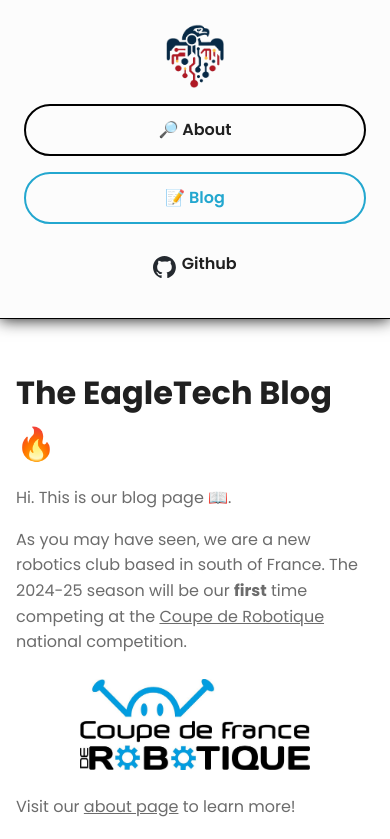
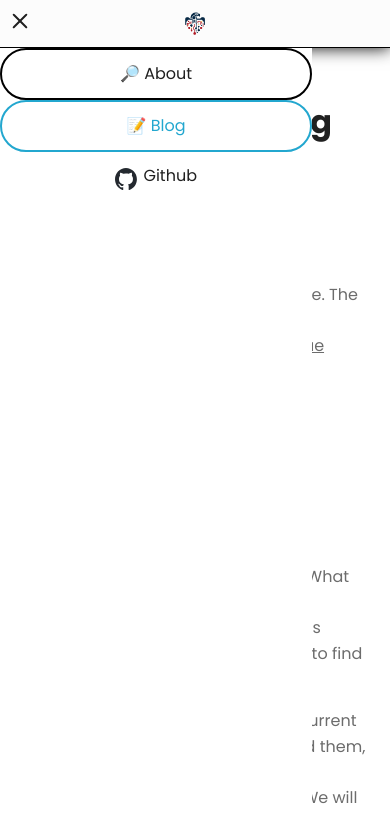
Before and after one commit to Eagletech-robotic/website, a React (Vite) app: page /blog in a window 390 px wide. Shown: the top 839 px of the page. Built offline with nearby package versions, Linux system fonts and the light colour scheme.

Commit message:
Make burger menu for mobile

```diff
--- a/src/Root.tsx
+++ b/src/Root.tsx
@@ -1,13 +1,15 @@
 import { Outlet } from 'react-router-dom'
 import { GlobalStyle } from './styles/commonStyles'
-import { Header } from './components/Header'
+import { DesktopHeader } from './components/DesktopHeader'
+import { MobileHeader } from './components/MobileHeader'
 
 export default function Root() {
     return (
         <>
             <GlobalStyle />
 
-            <Header />
+            <DesktopHeader />
+            <MobileHeader />
 
             <Outlet />
         </>
--- a/src/components/Header/index.tsx
+++ b/src/components/DesktopHeader/index.tsx
@@ -1,19 +1,21 @@
-import { ExternalLinkButton, Links, Logo, NavLinkButton, StyledHeader } from './styles'
+import { ExternalLinkButton, GitHubLogo, Links, LogoLink, LogoImage, NavLinkButton, StyledHeader, Logo } from './styles'
 import githubLogo from '/images/github-mark.svg'
 import logo from '/logo.png'
 
-export function Header(): JSX.Element {
+export function DesktopHeader(): JSX.Element {
     return (
         <StyledHeader>
-            <Logo to="/">
-                <img src={logo} />
+            <Logo>
+                <LogoLink to="/">
+                    <LogoImage src={logo} />
+                </LogoLink>
             </Logo>
 
             <Links>
                 <NavLinkButton to="about">🔎 About</NavLinkButton>
                 <NavLinkButton to="blog">📝 Blog</NavLinkButton>
                 <ExternalLinkButton href="https://github.com/Eagletech-robotic">
-                    <img src={githubLogo} />
+                    <GitHubLogo src={githubLogo} />
                     Github
                 </ExternalLinkButton>
             </Links>
--- /dev/null
+++ b/src/components/DesktopHeader/styles.ts
@@ -0,0 +1,104 @@
+import { NavLink } from 'react-router-dom'
+import styled, { css } from 'styled-components'
+import { breakpoints, colors, hoverTransitionTimingFunction, mixin, zIndices } from '../../styles/commonStyles'
+
+export const StyledHeader = styled.div`
+    position: sticky;
+    top: 0;
+    height: 6rem;
+    z-index: ${zIndices.header};
+
+    display: flex;
+    justify-content: space-evenly;
+    flex-direction: row;
+    overflow: hidden;
+    gap: 1rem;
+
+    background-color: ${colors.backgroundHeader};
+    box-shadow: 0px 1px 15px 0px;
+    border-bottom: 1px solid black;
+    font-weight: 600;
+
+    @media not (min-width: ${breakpoints.desktop}) {
+        display: none;
+    }
+`
+
+const linkStyles = css`
+    text-align: center;
+    align-content: center;
+
+    text-decoration: none;
+    cursor: pointer;
+    font-size: 1rem;
+
+    transition: 0.3s ${hoverTransitionTimingFunction};
+
+    &:hover {
+        transform: scale(1.15);
+    }
+`
+
+export const Logo = styled.div`
+    flex-grow: 1;
+    ${mixin.centerElement};
+`
+
+export const LogoLink = styled(NavLink)`
+    ${linkStyles};
+    height: 100%;
+    padding: 0.75rem 3rem;
+`
+
+export const LogoImage = styled.img`
+    height: 100%;
+    width: auto;
+`
+
+export const Links = styled.div`
+    flex-grow: 2;
+    display: flex;
+    justify-content: space-evenly;
+    align-items: center;
+    flex-direction: row;
+    gap: 1rem;
+`
+
+const buttonStyles = css`
+    ${linkStyles};
+    padding: 1rem 3rem;
+`
+
+export const NavLinkButton = styled(NavLink)`
+    ${buttonStyles}
+
+    border: 2px solid black;
+    border-radius: 2rem;
+
+    &.active {
+        border-color: ${colors.primary};
+        color: ${colors.primary};
+    }
+
+    &:hover {
+        border-color: ${colors.primary};
+        color: ${colors.primary};
+    }
+`
+
+export const ExternalLinkButton = styled.a`
+    ${buttonStyles}
+
+    display: flex;
+    border: none;
+    gap: 6px;
+
+    justify-content: center;
+    align-items: center;
+`
+
+export const GitHubLogo = styled.img`
+    align-self: center;
+    width: 1.4rem;
+    height: auto;
+`
--- a/src/components/Header/styles.ts
+++ /dev/null
@@ -1,109 +0,0 @@
-import { NavLink } from 'react-router-dom'
-import styled, { css } from 'styled-components'
-import { breakpoints, hoverTransitionTimingFunction, primaryColor } from '../../styles/commonStyles'
-
-export const StyledHeader = styled.div`
-    position: sticky;
-    display: flex;
-    justify-content: space-evenly;
-    flex-direction: column;
-    top: 0;
-    z-index: 999;
-
-    overflow: hidden;
-    padding: 1.5rem;
-    gap: 1rem;
-
-    background-color: #fcfcfc;
-    box-shadow: 0px 1px 15px 0px;
-    border-bottom: 1px solid black;
-    font-weight: 600;
-
-    @media (min-width: ${breakpoints.tablet}) {
-        flex-direction: row;
-    }
-`
-
-const linkButtonStyles = css`
-    padding: 1rem 3rem;
-
-    text-align: center;
-    align-content: center;
-
-    text-decoration: none;
-    cursor: pointer;
-    font-size: 1rem;
-
-    transition: 0.3s ${hoverTransitionTimingFunction};
-
-    @media (min-width: ${breakpoints.tablet}) {
-        &:hover {
-            transform: scale(1.15);
-        }
-    }
-`
-
-export const Logo = styled(NavLink)`
-    ${linkButtonStyles}
-
-    display: flex;
-    justify-content: center;
-    align-items: center;
-    flex-grow: 1;
-    padding: 0;
-
-    img {
-        height: 4rem;
-        width: auto;
-    }
-`
-
-export const Links = styled.div`
-    display: flex;
-    justify-content: space-evenly;
-    flex-direction: column;
-    flex-grow: 2;
-
-    gap: 1rem;
-
-    @media (min-width: ${breakpoints.tablet}) {
-        flex-direction: row;
-    }
-`
-
-export const NavLinkButton = styled(NavLink)`
-    ${linkButtonStyles}
-
-    border: 2px solid black;
-    border-radius: 2rem;
-
-    &.active {
-        border-color: ${primaryColor};
-        color: ${primaryColor};
-    }
-
-    &:hover {
-        border-color: ${primaryColor};
-        color: ${primaryColor};
-    }
-`
-
-export const ExternalLinkButton = styled.a`
-    ${linkButtonStyles}
-
-    display: flex;
-    border: none;
-    gap: 6px;
-
-    justify-content: center;
-
-    img {
-        align-self: center;
-        width: 1.4rem;
-        height: auto;
-    }
-
-    @media (min-width: ${breakpoints.tablet}) {
-        align-items: center;
-    }
-`
--- /dev/null
+++ b/src/components/MobileHeader/BurgerIcon.tsx
@@ -0,0 +1,44 @@
+import styled from 'styled-components'
+
+const MenuIcon = styled.div`
+    width: 24px;
+    height: 24px;
+    cursor: pointer;
+`
+
+const Line = styled.rect<{ open: boolean }>`
+    transition: transform 0.3s ease, opacity 0.3s ease;
+    fill: currentColor;
+
+    &:nth-child(1) {
+        transform-origin: 12px 7px;
+        transform: ${({ open }) => (open ? 'translateY(6px) rotate(45deg)' : 'none')};
+    }
+
+    &:nth-child(2) {
+        opacity: ${({ open }) => (open ? '0' : '1')};
+    }
+
+    &:nth-child(3) {
+        transform-origin: 12px 19px;
+        transform: ${({ open }) => (open ? 'translateY(-6px) rotate(-45deg)' : 'none')};
+    }
+`
+
+interface BurgerIconProps {
+    open: boolean
+    onClick: () => void
+    className: string
+}
+
+export default function BurgerIcon({ open, onClick, className }: BurgerIconProps) {
+    return (
+        <MenuIcon onClick={onClick} className={className}>
+            <svg width="24" height="24" viewBox="0 0 24 24" fill="none" xmlns="http://www.w3.org/2000/svg">
+                <Line open={open} x="2" y="6" rx="1.5" ry="1.5" width="20" height="2" />
+                <Line open={open} x="2" y="12" rx="1.5" ry="1.5" width="20" height="2" />
+                <Line open={open} x="2" y="18" rx="1.5" ry="1.5" width="20" height="2" />
+            </svg>
+        </MenuIcon>
+    )
+}
--- /dev/null
+++ b/src/components/MobileHeader/index.tsx
@@ -0,0 +1,40 @@
+import {
+    ExternalLinkButton,
+    GitHubLogo,
+    LogoLink,
+    LogoImage,
+    NavLinkButton,
+    StyledHeader,
+    Menu,
+    StyledBurgerIcon,
+} from './styles'
+import githubLogo from '/images/github-mark.svg'
+import logo from '/logo.png'
+import * as React from 'react'
+
+export function MobileHeader(): JSX.Element {
+    const [menuVisible, setMenuVisible] = React.useState(true)
+
+    return (
+        <>
+            <StyledHeader>
+                <LogoLink to="/">
+                    <LogoImage src={logo} />
+                </LogoLink>
+
+                <StyledBurgerIcon open={menuVisible} onClick={() => setMenuVisible(!menuVisible)} />
+            </StyledHeader>
+
+            {menuVisible && (
+                <Menu>
+                    <NavLinkButton to="about">🔎 About</NavLinkButton>
+                    <NavLinkButton to="blog">📝 Blog</NavLinkButton>
+                    <ExternalLinkButton href="https://github.com/Eagletech-robotic">
+                        <GitHubLogo src={githubLogo} />
+                        Github
+                    </ExternalLinkButton>
+                </Menu>
+            )}
+        </>
+    )
+}
--- /dev/null
+++ b/src/components/MobileHeader/styles.ts
@@ -0,0 +1,114 @@
+import { NavLink } from 'react-router-dom'
+import styled, { css } from 'styled-components'
+import { breakpoints, colors, mixin, zIndices } from '../../styles/commonStyles'
+import BurgerIcon from './BurgerIcon'
+
+const headerHeight = '3rem'
+
+export const StyledHeader = styled.div`
+    position: sticky;
+    top: 0;
+    height: ${headerHeight};
+    z-index: ${zIndices.header};
+
+    ${mixin.centerElement};
+    position: relative;
+
+    background-color: ${colors.backgroundHeader};
+    box-shadow: 0px 1px 15px 0px;
+    border-bottom: 1px solid black;
+    font-weight: 600;
+
+    @media (min-width: ${breakpoints.desktop}) {
+        display: none;
+    }
+`
+
+export const StyledBurgerIcon = styled(BurgerIcon)`
+    position: absolute;
+    left: 0;
+    top: 0;
+    height: 100%;
+    padding: 0.5rem;
+    padding-right: 1.5rem;
+
+    cursor: pointer;
+`
+
+const linkStyles = css`
+    text-align: center;
+    align-content: center;
+
+    text-decoration: none;
+    cursor: pointer;
+    font-size: 1rem;
+`
+
+export const Logo = styled.div`
+    flex-grow: 1;
+    display: flex;
+    justify-content: center;
+    align-items: center;
+`
+
+export const LogoLink = styled(NavLink)`
+    ${linkStyles};
+    height: 100%;
+    padding: 0.75rem 3rem;
+`
+
+export const LogoImage = styled.img`
+    height: 100%;
+    width: auto;
+`
+
+export const Menu = styled.div`
+    z-index: ${zIndices.menuMobile};
+    position: fixed;
+    left: 0;
+    width: 80vw;
+    max-width: 30rem;
+    top: ${headerHeight};
+    height: 100%;
+    display: flex;
+    flex-direction: column;
+    background-color: #fff;
+`
+
+const buttonStyles = css`
+    ${linkStyles};
+    padding: 1rem 3rem;
+`
+
+export const NavLinkButton = styled(NavLink)`
+    ${buttonStyles}
+
+    border: 2px solid black;
+    border-radius: 2rem;
+
+    &.active {
+        border-color: ${colors.primary};
+        color: ${colors.primary};
+    }
+
+    &:hover {
+        border-color: ${colors.primary};
+        color: ${colors.primary};
+    }
+`
+
+export const ExternalLinkButton = styled.a`
+    ${buttonStyles}
+
+    display: flex;
+    border: none;
+    gap: 6px;
+
+    justify-content: center;
+`
+
+export const GitHubLogo = styled.img`
+    align-self: center;
+    width: 1.4rem;
+    height: auto;
+`
--- a/src/pages/Blog/styles.ts
+++ b/src/pages/Blog/styles.ts
@@ -1,5 +1,5 @@
 import styled from 'styled-components'
-import { blogMaxWidth, borderRadius, lightTextColor } from '../../styles/commonStyles'
+import { blogMaxWidth, borderRadius, colors } from '../../styles/commonStyles'
 
 export const Page = styled.div`
     margin: 0 auto;
@@ -22,7 +22,7 @@ export const Intro = styled.div`
     flex-direction: column;
 
     margin: 1rem 0 2rem;
-    color: ${lightTextColor};
+    color: ${colors.textLight};
     font-size: 1rem;
 
     p {
```
Also changed, not shown: src/components/PostSummary/styles.ts (+4 -4 lines), src/pages/Post/styles.ts (+7 -16 lines), src/styles/commonStyles.ts (+24 -8 lines).
